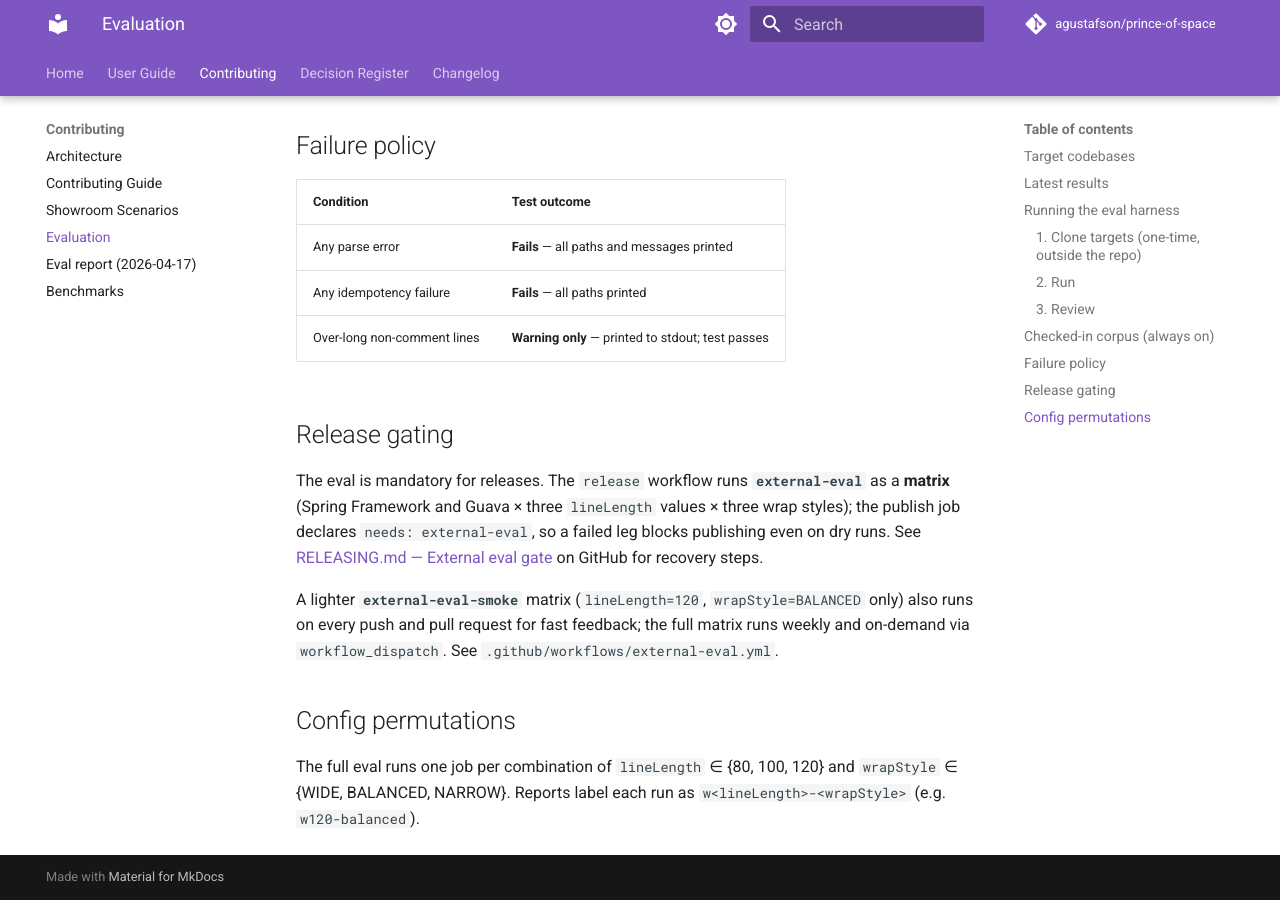
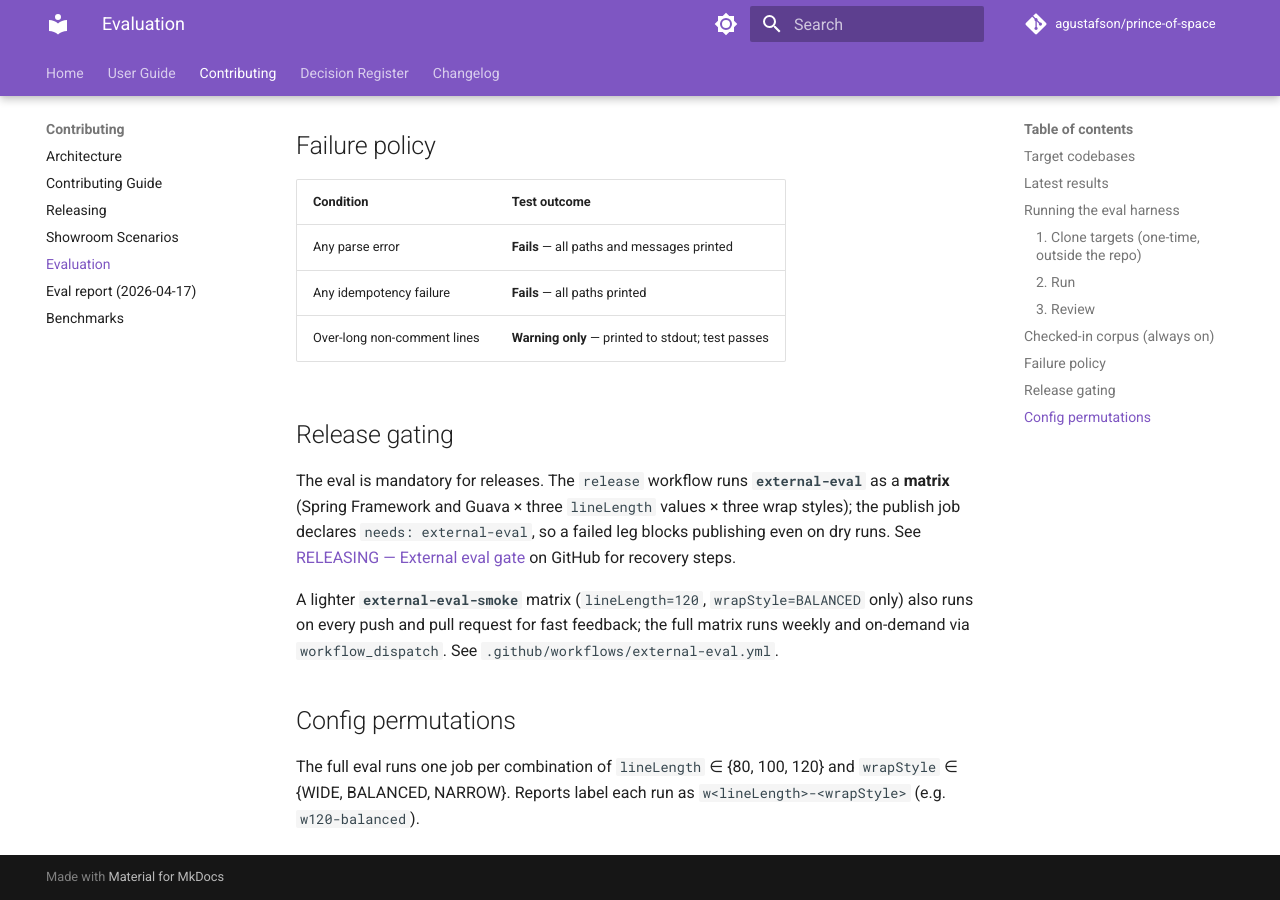
Before and after one commit to agustafson/prince-of-space, an MkDocs documentation site: the page built from docs/evaluation.md, in a window 1280 px wide and 900 px high, scrolled down 2095 px. Built offline with MkDocs 1.6.1 and Material for MkDocs 9.7.7, drawn with Linux system fonts in a browser that asks for light colours; comment, search, counter and statistics services are not loaded.

Commit message:
chore(docs): fix mkdocs ref to releasing.md

```diff
--- a/docs/evaluation.md
+++ b/docs/evaluation.md
@@ -82,7 +82,7 @@
 as a **matrix** (Spring Framework and Guava × three `lineLength` values × three wrap styles);
 the publish job declares `needs: external-eval`, so a
 failed leg blocks publishing even on dry runs. See
-[RELEASING.md — External eval gate](https://github.com/agustafson/prince-of-space/blob/main/RELEASING.md#external-eval-gate-mandatory)
+[RELEASING — External eval gate](releasing.md#external-eval-gate-mandatory)
 on GitHub for recovery steps.
 
 A lighter **`external-eval-smoke`** matrix (`lineLength=120`, `wrapStyle=BALANCED` only) also runs on every
--- a/mkdocs.yml
+++ b/mkdocs.yml
@@ -61,6 +61,7 @@
   - Contributing:
     - Architecture: architecture.md
     - Contributing Guide: contributing.md
+    - Releasing: releasing.md
     - Showroom Scenarios: showroom-scenarios.md
     - Evaluation: evaluation.md
     - Eval report (2026-04-17): eval-results/2026-04-17.md
```
Also changed, not shown: docs/contributing.md (+1 -1 lines).
